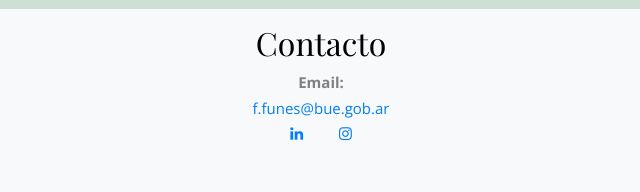
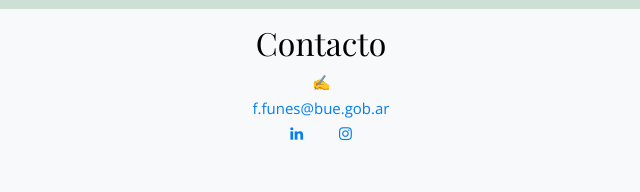
Before and after one commit to franciscofunes/tecnocratas, a plain HTML site: page index.html in a window 1280 px wide. Shown: the part 1064-1256 px from the top of the page, 319-959 px from the left. Drawn offline with nearby package versions, Linux system fonts and the light colour scheme; files whose address does not match are found by name.

Commit message:
6th commit

```diff
--- a/index.html
+++ b/index.html
@@ -112,7 +112,7 @@
         <div class="row">
           <div class="col-12 text-center mb-5">
             <h2 class="text-black">Contacto</h2>
-            <p class="mb-0 font-weight-bold text-center">Email:</p>
+            <p class="mb-0 font-weight-bold text-center">&#9997</p>
             <p class="mb-0 text-center"><a href="https://mail.google.com/mail/u/0/?view=cm&fs=1&to=f.funes@bue.gob.ar%20&tf=1" target="_blank">f.funes@bue.gob.ar</a></p>
             <a href="https://www.linkedin.com/in/francisco-funes/" target="_blank" class="pl-3 pr-3"><span class="fa fa-linkedin"></span></a>
             <a href="https://www.instagram.com/francisco_ign_/" target="_blank" class="pl-3 pr-3"><span class="fa fa-instagram"></span></a>
```
